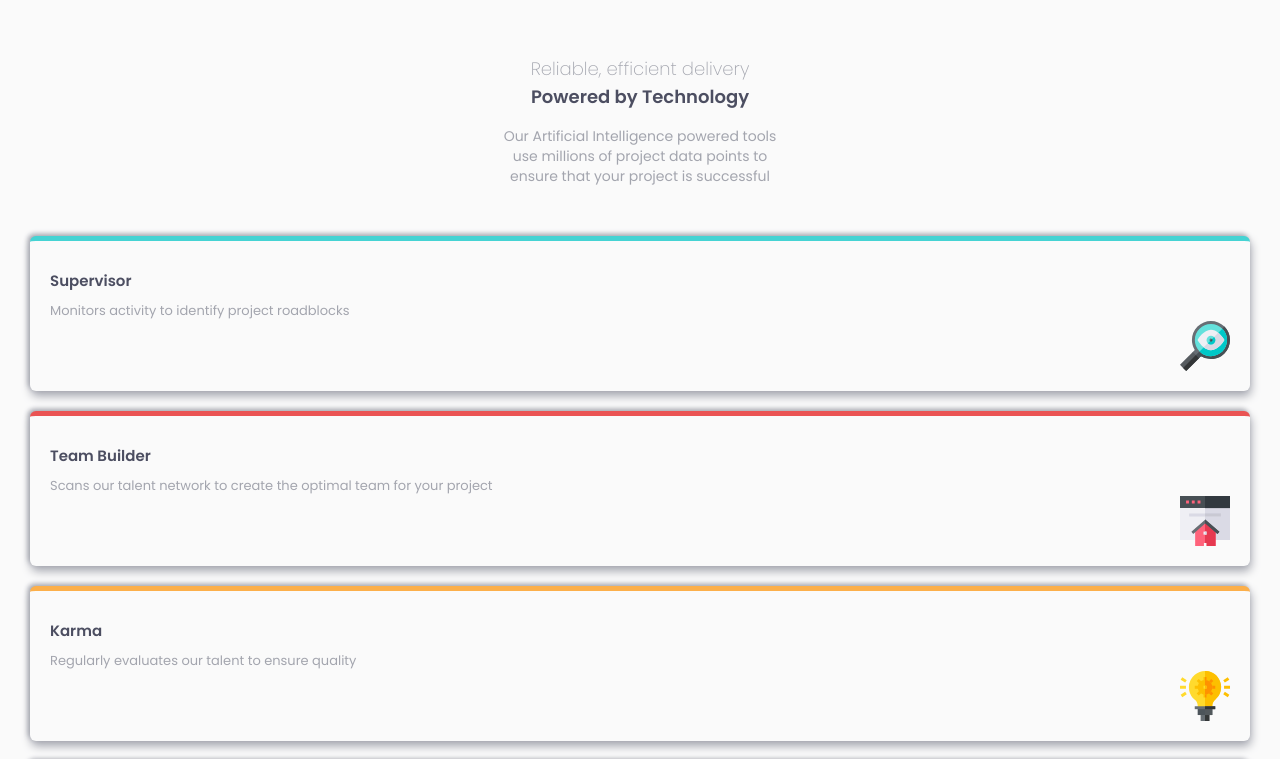
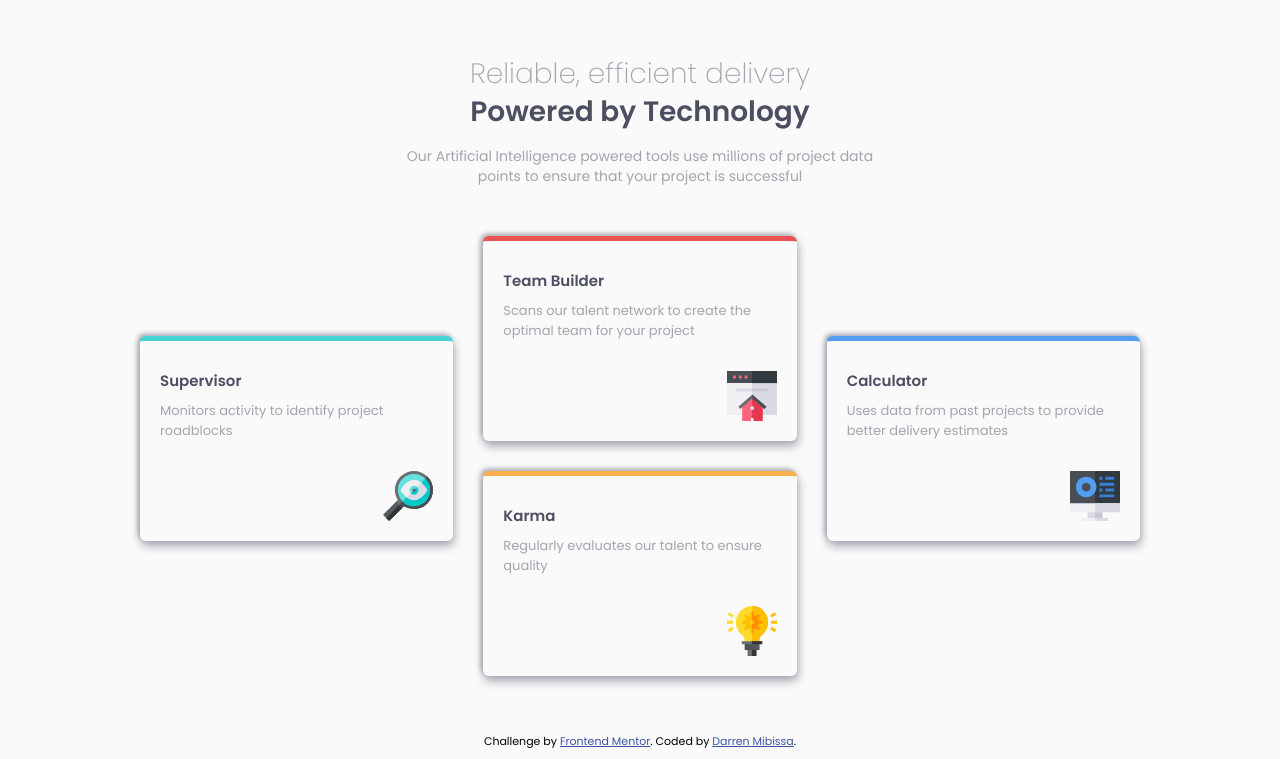
Before and after one commit to Darren-Code34/four-section, a plain HTML site: page index.html in a window 1280 px wide. Shown: the top 759 px of the page. Drawn offline with Linux system fonts and the light colour scheme.

Commit message:
deskto design and project finished

```diff
--- a/stlyle.css
+++ b/stlyle.css
@@ -46,6 +46,7 @@ body{
     display: grid;
     grid-template-columns: 1fr;
     grid-template-rows: repeat(4, 1fr);
+    gap: 20px;
 }
 
 .card{
@@ -53,11 +54,18 @@ body{
     box-shadow: 1px 5px 10px hsl(229, 6%, 66%),
                 -2px -2px 5px hsl(229, 6%, 66%);
     padding: 30px 20px 20px;
-    margin-bottom: 20px;
     font-size: 13px;
     color: hsl(229, 6%, 66%);
     border-radius: 6px;
     line-height: 20px;
+    max-width: 350px;
+    margin-left: auto;
+    margin-right: auto;
+    margin-bottom: 0;
+}
+
+.card p{
+    margin-bottom: 30px;
 }
 
 .supervisor{
@@ -90,3 +98,56 @@ body{
     margin-right: 0;
     width: 50px;
 }
+
+.attribution{
+    margin-bottom: 30px;
+}
+
+/* reponsive design */
+
+@media screen and (min-width: 900px) {
+    .first-title{
+        font-size: 28px;
+    }
+    .second-title{
+        font-size: 28px;
+    }
+
+    .description{
+        min-width: 500px;
+    }
+
+    .container-card{
+        display: grid;
+        grid-template-columns: repeat(3, 1fr);
+        grid-template-rows: repeat(2, 1fr);
+        gap: 30px;
+        max-width: 1000px;
+        margin-left: auto;
+        margin-right: auto;
+    }
+
+    .card{
+        margin-bottom: 0;
+        position: relative;
+    }
+
+    .supervisor{
+        grid-column: 1;
+        top: 100px;
+    }
+
+    .team{
+        grid-column: 2;
+    }
+
+    .karma{
+        grid-column: 2;
+        grid-row: 2;
+    }
+
+    .calculator{
+        grid-column: 3;
+        top: 100px;
+    }
+}
```
